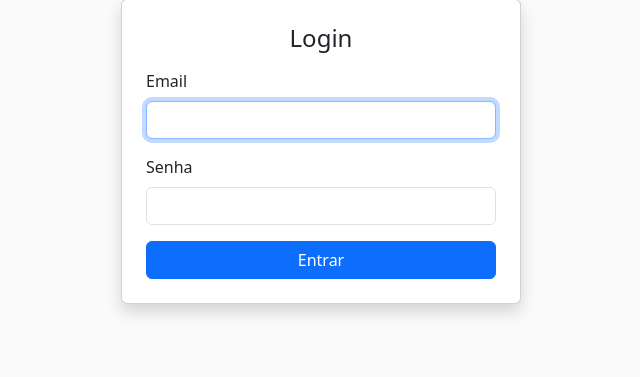
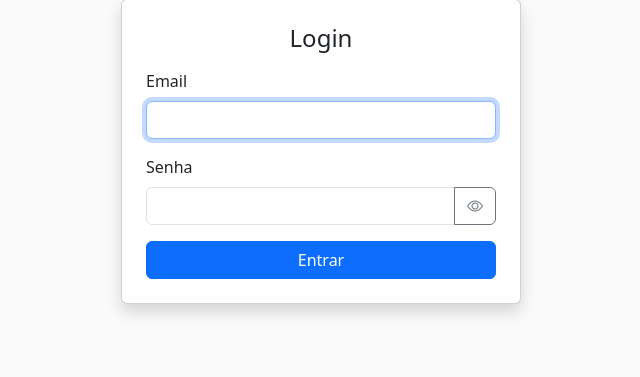
Before and after one commit to mathssn/estoque-ifce, a Flask app: page /login in a window 1280 px wide. Shown: the part 252-629 px from the top of the page, without its empty margins (319-959 px from the left). Run offline with Flask 3, Linux system fonts and the light colour scheme; parts of the project's set-up code (start-up, migrations or seed data) failed here and were passed over.

Commit message:
Melhorias na tela de login

```diff
--- a/app/usuarios/templates/usuarios/login.html
+++ b/app/usuarios/templates/usuarios/login.html
@@ -10,9 +10,17 @@
         <label for="email" class="form-label">Email</label>
         <input type="text" class="form-control" id="email" name="email" autofocus required>
       </div>
-      <div class="mb-3">
+
+      <div class="mb-3 position-relative">
         <label for="password" class="form-label">Senha</label>
-        <input type="password" class="form-control" id="password" name="password" required>
+
+        <div class="input-group">
+          <input type="password" class="form-control" id="password" name="password" required>
+
+          <button class="btn btn-outline-secondary" type="button" onclick="togglePassword()" tabindex="-1">
+            <i id="toggle-icon" class="bi bi-eye"></i>
+          </button>
+        </div>
       </div>
       <!-- <a href="#" onclick="validateForgotPassword(event);">Esqueceu a senha?</a> -->
       <button type="submit" class="btn btn-primary w-100">Entrar</button>
@@ -25,6 +33,22 @@
 </form>
 
 <script>
+  function togglePassword() {
+    const field = document.getElementById("password");
+    const icon = document.getElementById("toggle-icon");
+
+    if (field.type === "password") {
+      field.type = "text";
+      icon.classList.remove("bi-eye");
+      icon.classList.add("bi-eye-slash");
+    } else {
+      field.type = "password";
+      icon.classList.remove("bi-eye-slash");
+      icon.classList.add("bi-eye");
+    }
+  }
+
+
   function validateForgotPassword(event) {
     event.preventDefault();
     const email = document.getElementById('email').value.trim();
@@ -33,8 +57,6 @@
       return;
     }
 
-    console.log(email)
-
     document.getElementById('forgot-email').value = email;
     document.getElementById('forgot-form').submit();
   }
```
